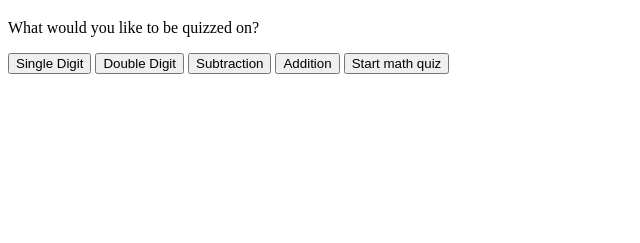
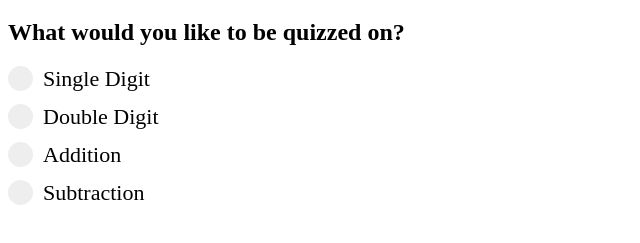
Before and after one commit to jschmiett/MathQuiz, a plain HTML site: page index.html in a window 1280 px wide. Both pictures are taken after a click on the button "Start". Shown: the part 61-304 px from the top of the page, without its empty margins (0-640 px from the left). Drawn offline with Linux system fonts and the light colour scheme.

Commit message:
Change buttons to checkboxes

```diff
--- a/assets/style.css
+++ b/assets/style.css
@@ -1,3 +1,138 @@
 .hide {
   display: none;
 }
+
+/* Customize the label (the container) */
+.container {
+  display: block;
+  position: relative;
+  padding-left: 35px;
+  margin-bottom: 12px;
+  cursor: pointer;
+  font-size: 22px;
+  -webkit-user-select: none;
+  -moz-user-select: none;
+  -ms-user-select: none;
+  user-select: none;
+}
+
+/* Hide the browser's default checkbox */
+.container input {
+  position: absolute;
+  opacity: 0;
+  cursor: pointer;
+  height: 0;
+  width: 0;
+}
+
+/* Create a custom checkbox */
+.checkmark {
+  position: absolute;
+  top: 0;
+  left: 0;
+  height: 25px;
+  width: 25px;
+  background-color: #eee;
+}
+
+/* On mouse-over, add a grey background color */
+.container:hover input ~ .checkmark {
+  background-color: #ccc;
+}
+
+/* When the checkbox is checked, add a blue background */
+.container input:checked ~ .checkmark {
+  background-color: #2196f3;
+}
+
+/* Create the checkmark/indicator (hidden when not checked) */
+.checkmark:after {
+  content: "";
+  position: absolute;
+  display: none;
+}
+
+/* Show the checkmark when checked */
+.container input:checked ~ .checkmark:after {
+  display: block;
+}
+
+/* Style the checkmark/indicator */
+.container .checkmark:after {
+  left: 9px;
+  top: 5px;
+  width: 5px;
+  height: 10px;
+  border: solid white;
+  border-width: 0 3px 3px 0;
+  -webkit-transform: rotate(45deg);
+  -ms-transform: rotate(45deg);
+  transform: rotate(45deg);
+}
+How To Create a Custom Radio Button
+  Example
+  /* Customize the label (the container) */
+  .container {
+  display: block;
+  position: relative;
+  padding-left: 35px;
+  margin-bottom: 12px;
+  cursor: pointer;
+  font-size: 22px;
+  -webkit-user-select: none;
+  -moz-user-select: none;
+  -ms-user-select: none;
+  user-select: none;
+}
+
+/* Hide the browser's default radio button */
+.container input {
+  position: absolute;
+  opacity: 0;
+  cursor: pointer;
+  height: 0;
+  width: 0;
+}
+
+/* Create a custom radio button */
+.checkmark {
+  position: absolute;
+  top: 0;
+  left: 0;
+  height: 25px;
+  width: 25px;
+  background-color: #eee;
+  border-radius: 50%;
+}
+
+/* On mouse-over, add a grey background color */
+.container:hover input ~ .checkmark {
+  background-color: #ccc;
+}
+
+/* When the radio button is checked, add a blue background */
+.container input:checked ~ .checkmark {
+  background-color: #2196f3;
+}
+
+/* Create the indicator (the dot/circle - hidden when not checked) */
+.checkmark:after {
+  content: "";
+  position: absolute;
+  display: none;
+}
+
+/* Show the indicator (dot/circle) when checked */
+.container input:checked ~ .checkmark:after {
+  display: block;
+}
+
+/* Style the indicator (dot/circle) */
+.container .checkmark:after {
+  top: 9px;
+  left: 9px;
+  width: 8px;
+  height: 8px;
+  border-radius: 50%;
+  background: white;
+}
--- a/index.html
+++ b/index.html
@@ -18,12 +18,27 @@
       </div>
 
       <div id="quizOptions" class="hide">
-        <p>What would you like to be quizzed on?</p>
-        <button id="singleDigit">Single Digit</button>
-        <button id="doubleDigit">Double Digit</button>
-        <button id="addition">Subtraction</button>
-        <button id="subtraction">Addition</button>
-        <button id="initiateQuiz">Start math quiz</button>
+        <h2>What would you like to be quizzed on?</h2>
+        <label class="container"
+          >Single Digit
+          <input type="checkbox" />
+          <span class="checkmark"></span>
+        </label>
+        <label class="container"
+          >Double Digit
+          <input type="checkbox" />
+          <span class="checkmark"></span>
+        </label>
+        <label class="container"
+          >Addition
+          <input type="checkbox" />
+          <span class="checkmark"></span>
+        </label>
+        <label class="container"
+          >Subtraction
+          <input type="checkbox" />
+          <span class="checkmark"></span>
+        </label>
       </div>
 
       <div id="quiz" class="hide">
```
